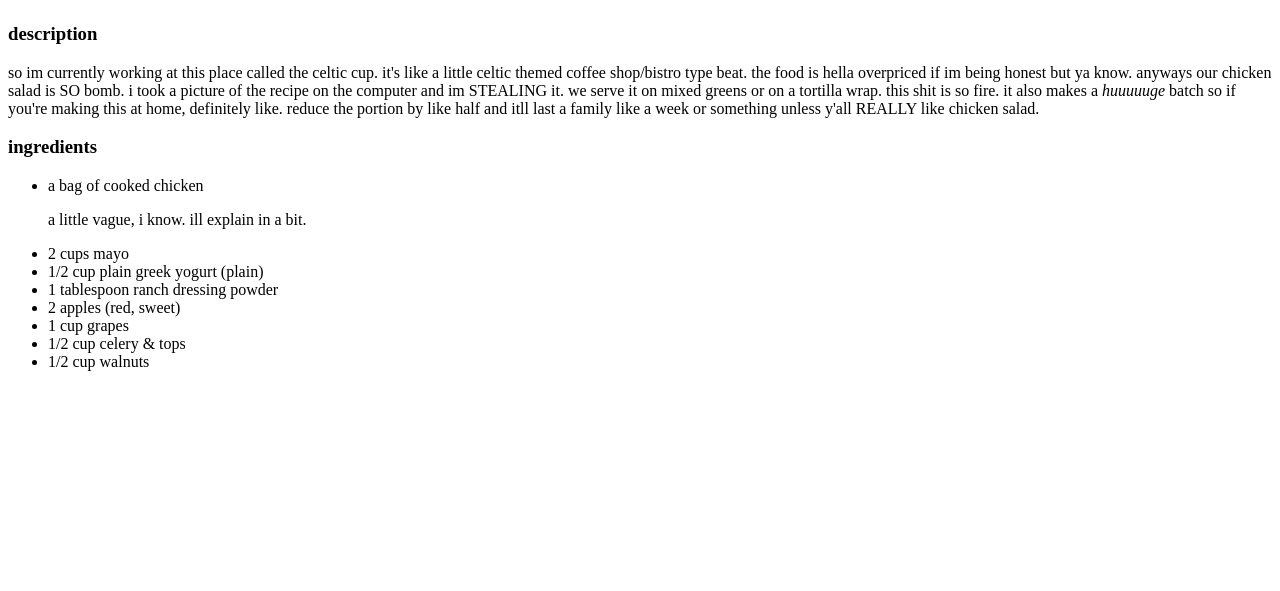
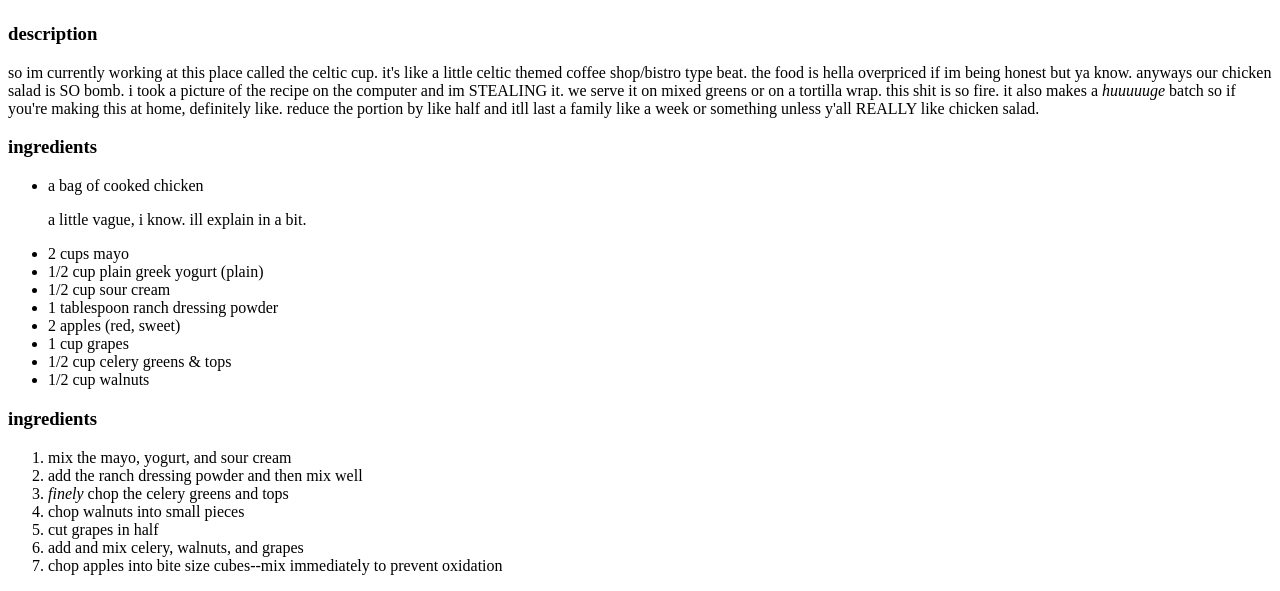
Before and after one commit to skeoswf/odin-recipes, a plain HTML site: page recipes/celticcupchickensalad.html in a window 1280 px wide. Shown: the part 718-1309 px from the top of the page. Before the commit the page ends 1105 px from the top, so only its background shows below. Drawn offline with Linux system fonts and the light colour scheme.

Commit message:
Add steps for celticcupchickensalad

```diff
--- a/recipes/celticcupchickensalad.html
+++ b/recipes/celticcupchickensalad.html
@@ -9,7 +9,7 @@
 
     <body>
 
-        <h1>the celtic cup's FAMOUS chicken salad</h1>
+        <h1>the celtic cup's FAMOUS(?) chicken salad</h1>
         <img src="../img/chickensaladovergreens.jpg" alt="random google image of chicken salad on greens" width="400" height="600">
         <p><sup><em>this is NOT what itll look like i just pulled this from google ok</em></sup></p>
 
@@ -26,12 +26,26 @@
             <p>a little vague, i know. ill explain in a bit.</p>
             <li>2 cups mayo</li>
             <li>1/2 cup plain greek yogurt (plain) </li>
+            <li>1/2 cup sour cream</li>
             <li>1 tablespoon ranch dressing powder</li>
             <li>2 apples (red, sweet)</li>
             <li>1 cup grapes</li>
-            <li>1/2 cup celery & tops</li>
+            <li>1/2 cup celery greens & tops</li>
             <li>1/2 cup walnuts</li>
         </ul>
+
+        <h3>ingredients</h3>
+        <ol>
+            <li>mix the mayo, yogurt, and sour cream </li>
+            <li>add the ranch dressing powder and then mix well</li>
+            <li><em>finely</em> chop the celery greens and tops</li>
+            <li>chop walnuts into small pieces</li>
+            <li>cut grapes in half</li>
+            <li>add and mix celery, walnuts, and grapes</li>
+            <li>chop apples into bite size cubes--mix immediately to prevent oxidation</li>
+
+
+        </ol>
         </p>
 
     </body>
```
